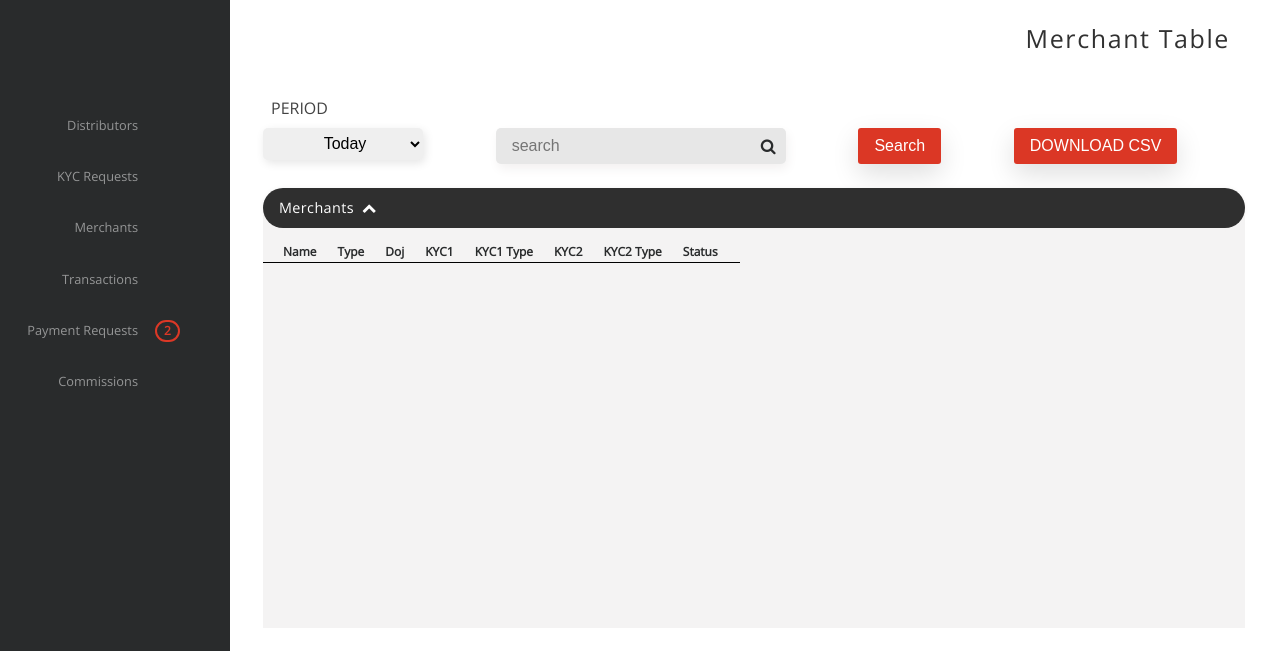
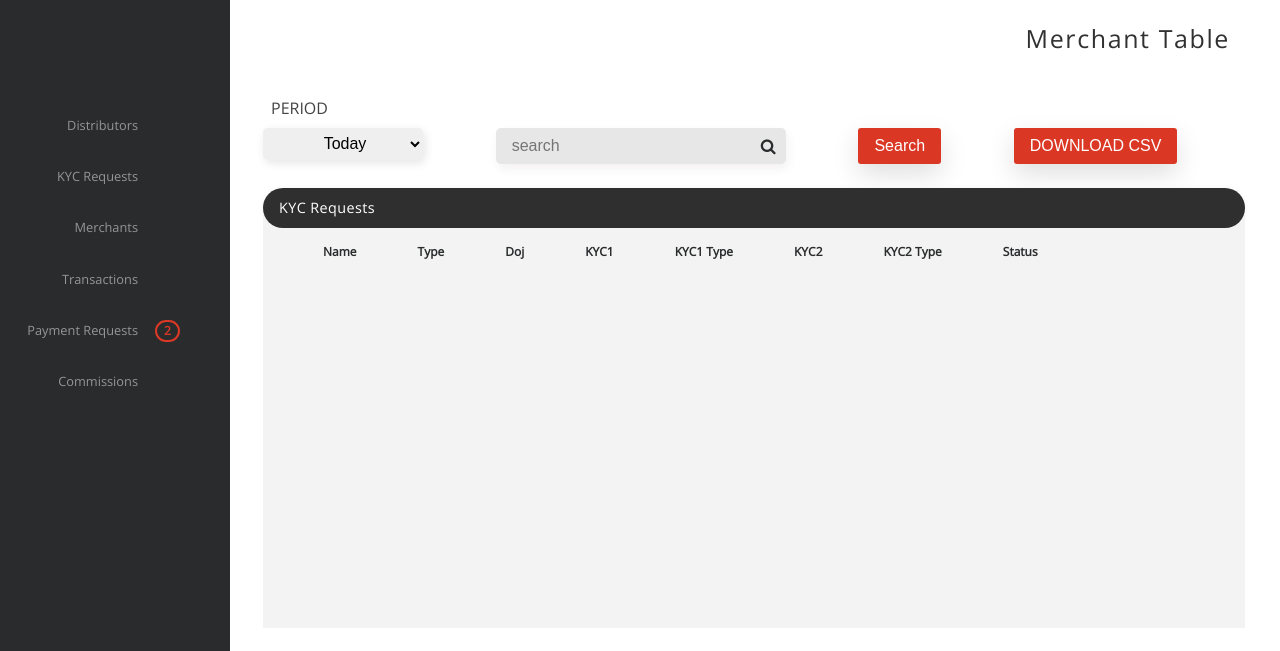
Before and after one commit to Sherly14/CMS, a Django app: page /user/kyc_requests/ in a window 1280 px wide. Shown: the part 50-701 px from the top of the page. Run offline with Django 3.2, Linux system fonts and the light colour scheme; the visitor is signed in with stand-in values (Sample User, id 1); lists and menus that the app fills with data are empty; parts of the project's set-up code (start-up, migrations or seed data) failed here and were passed over; some libraries are stand-ins or nearby versions.

Commit message:
removing chevron

```diff
--- a/static-storage/css/app/for_commissions.css
+++ b/static-storage/css/app/for_commissions.css
@@ -246,16 +246,16 @@ p i.fa{
 	width: 100%;
 }
 
-td {
-    padding-left: 20px;
+td, th {
+    padding-left: 60px;
     text-align: right;
 	font-size: 12px;
 	padding-top: 15px;
 }
 
 th {
-    border-bottom: 1px solid black;
-    padding-left: 20px;
+    /*border-bottom: 1px solid black;*/
+    padding-left: 60px;
     text-align: right;
 	font-size: 12px;
 	padding-top: 15px;
--- a/zrcommission/templates/zrcommission/dashboard.html
+++ b/zrcommission/templates/zrcommission/dashboard.html
@@ -68,7 +68,7 @@
     <br>
     <div class="row" style="padding-right: 50px;">
         <div class="fine">
-            <p class="head-bg head-bg2">Transactions, Commissions and Taxes<i class="fa fa-chevron-up" style="color:white;"></i></p>
+            <p class="head-bg head-bg2">Transactions, Commissions and Taxes</p>
         </div>
     </div>
     <div class="row scroll">
--- a/zrpayment/templates/zrpayment/merchantpaymentrequest_list.html
+++ b/zrpayment/templates/zrpayment/merchantpaymentrequest_list.html
@@ -28,8 +28,7 @@
         <div>
             <div class="row" style="padding-right: 50px;">
                 <div class="fine">
-                    <p class="head-bg head-bg2">New Requests<i class="fa fa-chevron-up"
-                                                                                      style="color:white;"></i></p>
+                    <p class="head-bg head-bg2">New Requests</p>
                 </div>
             </div>
             <div class="row scroll">
--- a/zrtransaction/templates/zrtransaction/transaction_list.html
+++ b/zrtransaction/templates/zrtransaction/transaction_list.html
@@ -28,8 +28,7 @@
         <br>
             <div class="row" style="padding-right: 50px;">
                 <div class="fine">
-                    <p class="head-bg head-bg2">Transactions<i class="fa fa-chevron-up"
-                                                                                      style="color:white;"></i></p>
+                    <p class="head-bg head-bg2">Transactions</p>
                 </div>
             </div>
             <div class="row scroll">
--- a/zruser/templates/zruser/distributor_list.html
+++ b/zruser/templates/zruser/distributor_list.html
@@ -27,8 +27,7 @@
         <br>
         <div class="row" style="padding-right: 50px;">
             <div class="fine">
-                <p class="head-bg head-bg2">List of Distributors<i class="fa fa-chevron-up"
-                                                                                  style="color:white;"></i></p>
+                <p class="head-bg head-bg2">List of Distributors</p>
             </div>
         </div>
         <div class="row scroll">
--- a/zruser/templates/zruser/kyc-requests.html
+++ b/zruser/templates/zruser/kyc-requests.html
@@ -27,8 +27,7 @@
         <br>
         <div class="row" style="padding-right: 50px;">
             <div class="fine">
-                <p class="head-bg head-bg2">Merchants<i class="fa fa-chevron-up"
-                                                                                  style="color:white;"></i></p>
+                <p class="head-bg head-bg2">KYC Requests</p>
             </div>
         </div>
         <div class="row scroll">
--- a/zruser/templates/zruser/merchant_list.html
+++ b/zruser/templates/zruser/merchant_list.html
@@ -27,8 +27,7 @@
         <br>
         <div class="row" style="padding-right: 50px;">
             <div class="fine">
-                <p class="head-bg head-bg2">Merchants<i class="fa fa-chevron-up"
-                                                                                  style="color:white;"></i></p>
+                <p class="head-bg head-bg2">Merchants</p>
             </div>
         </div>
         <div class="row scroll">
```
